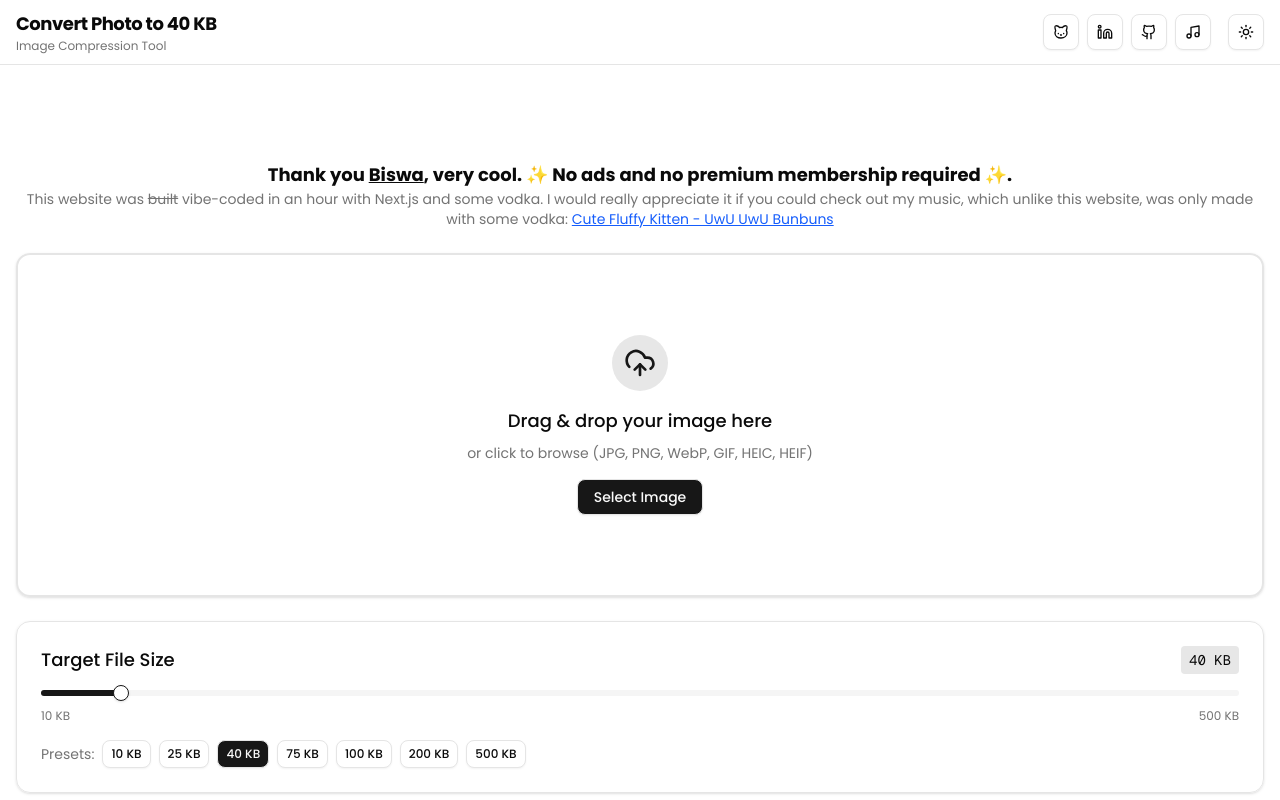
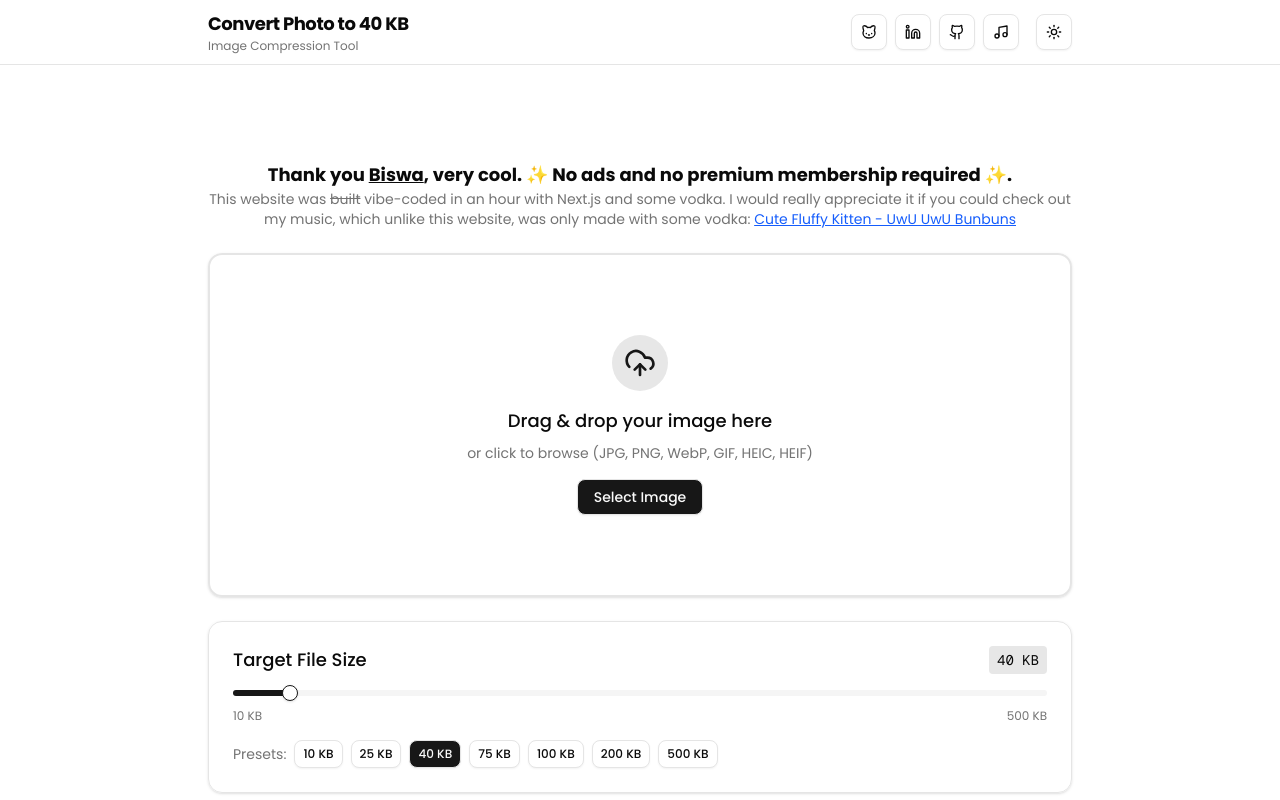
Before and after one commit to madhavan-raja/convertphototo40kb, a Next.js app: page / in a window 1280 px wide. Shown: the top 800 px of the page. Built offline with nearby package versions, Linux system fonts and the light colour scheme.

Commit message:
Set page width

```diff
--- a/app/page.tsx
+++ b/app/page.tsx
@@ -7,7 +7,7 @@ export default function Home() {
     <div className="min-h-screen bg-background flex flex-col">
       <Header />
 
-      <main className="container mx-auto px-4 py-12 md:py-24 flex-1">
+      <main className="container max-w-4xl mx-auto px-4 py-12 md:py-24 flex-1">
         <div className="mb-6 text-center">
           <p className="text-lg font-bold text-foreground">
             Thank you <Link className="underline" target="_blank" href={"https://youtu.be/PK_zuAuI9x0?t=598"}>Biswa</Link>, very cool. ✨ No ads and no premium membership required ✨.
@@ -21,7 +21,7 @@ export default function Home() {
       </main>
 
       <footer className="border-t bg-background/95 backdrop-blur">
-        <div className="container mx-auto px-4 py-8">
+        <div className="container max-w-4xl mx-auto px-4 py-8">
           <div className="text-center text-sm text-muted-foreground">
             <p>&copy; 2025 Madhavan Raja. Built with ❤️, Next.js, and Vodka.</p>
             <p className="mt-2">Your images are processed locally and never uploaded to the internet (I can't afford server storage).</p>
--- a/components/header.tsx
+++ b/components/header.tsx
@@ -9,7 +9,7 @@ import { Separator } from "./ui/separator"
 export function Header() {
     return (
         <header className="sticky top-0 z-50 w-full border-b bg-background/95 backdrop-blur supports-[backdrop-filter]:bg-background/60">
-            <div className="container mx-auto flex h-16 items-center justify-between px-4">
+            <div className="container max-w-4xl mx-auto flex h-16 items-center justify-between px-4">
                 <div className="flex items-center space-x-2">
                     <div className="flex flex-col">
                         <span className="text-lg font-bold tracking-tight">Convert Photo to 40 KB</span>
```
